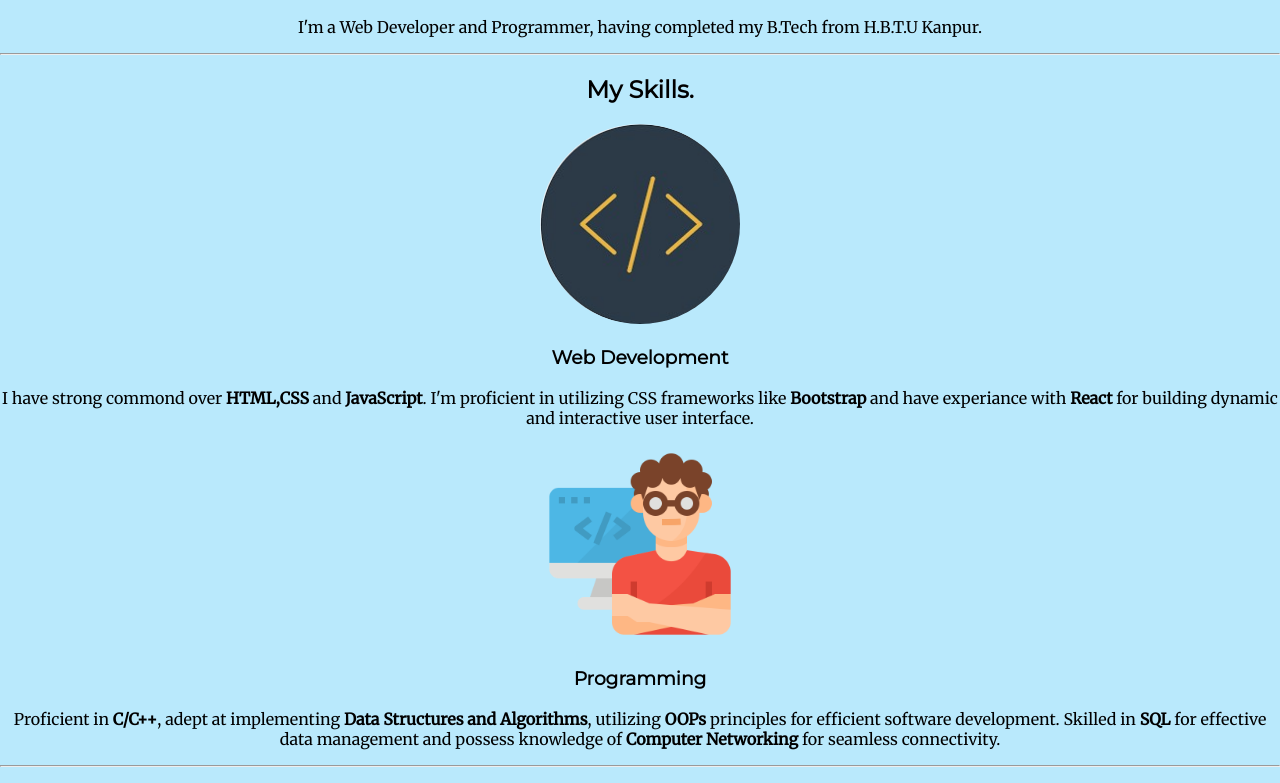
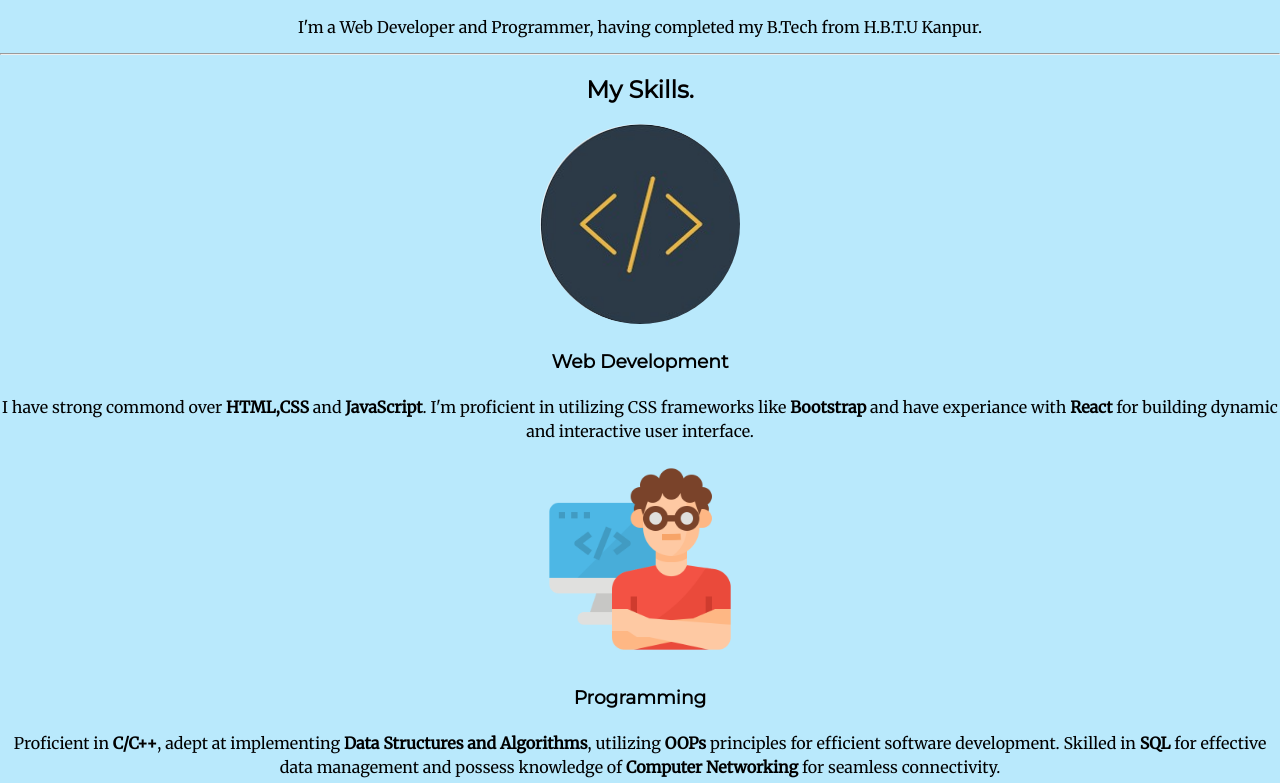
Before and after one commit to shashipra19/MyPortfolio, a plain HTML site: page index.html in a window 1280 px wide. Shown: the part 635-1418 px from the top of the page. Drawn offline with Linux system fonts and the light colour scheme.

Commit message:
Update style.css

```diff
--- a/css/style.css
+++ b/css/style.css
@@ -87,6 +87,9 @@ ul li a{
   transition: ease-out;
   transition-duration:1s;
   /* scale: 1; */
+}
+.skill-row{
+line-height:1.5;
 }
 .webdev{
   border-radius: 100%;
```
